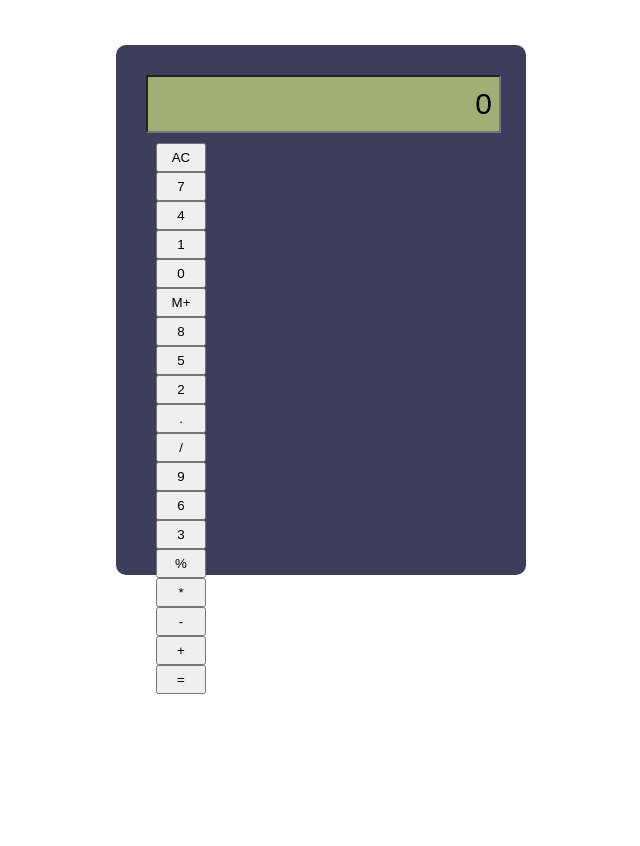
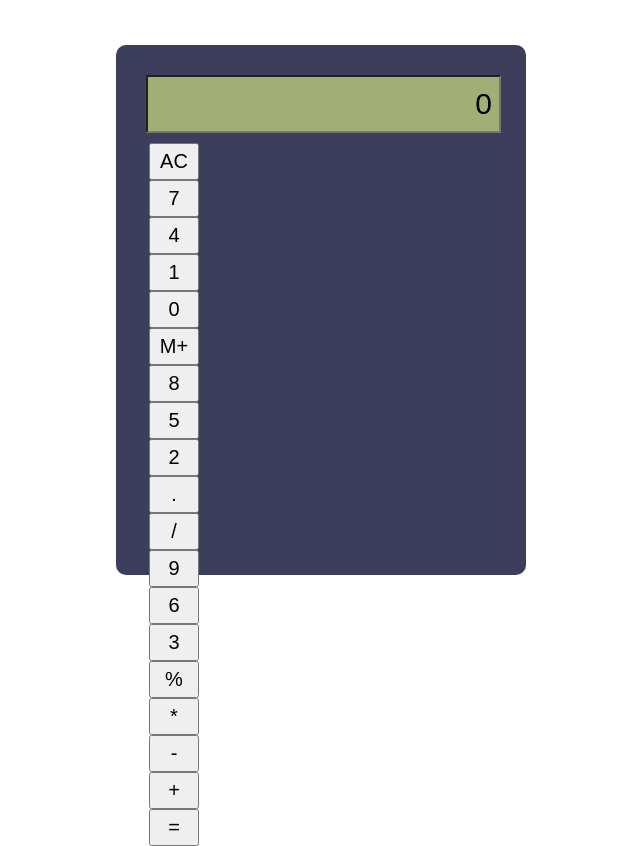
Before and after one commit to Arpitakharde/ASS-21, a plain HTML site: page index.html in a window 1280 px wide. Shown: the whole page, without its empty margins (319-959 px from the left). Before the commit the page ends 800 px from the top, so only its background shows below. Drawn offline with Linux system fonts and the light colour scheme.

Commit message:
half calculator is done

```diff
--- a/style.css
+++ b/style.css
@@ -22,10 +22,14 @@
    height:200px;
    display:flex;
    flex-direction: column;
-   padding: 10px ;
+   padding: 10px 3px;
+
+
 }
 .btn{
     width: 50px;
+    font-size: 20px;
     text-align: center;
     padding: 5px 0;
+
 }
```
